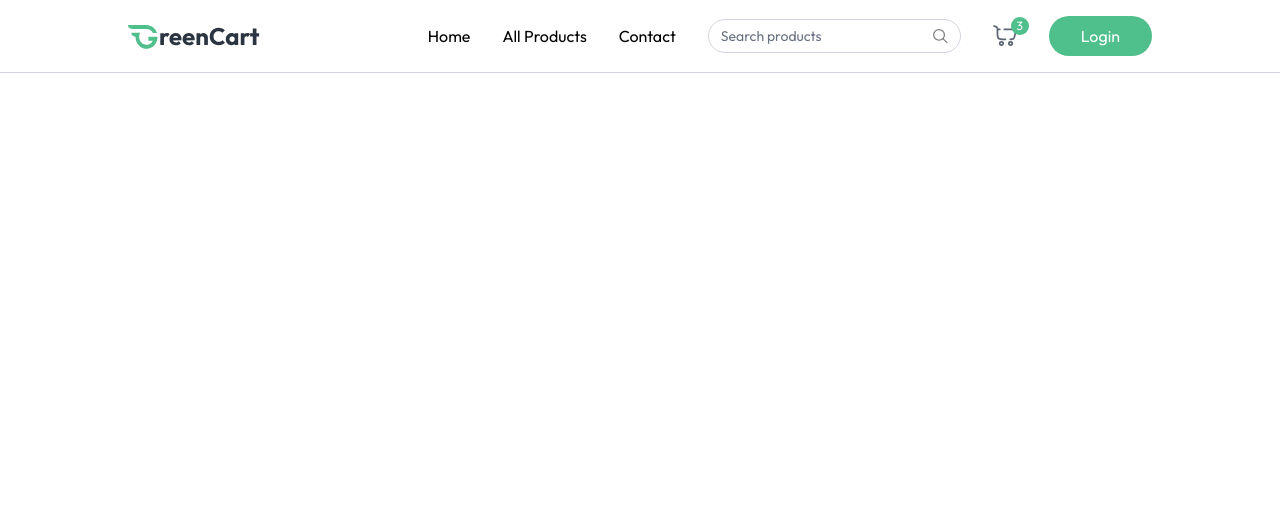
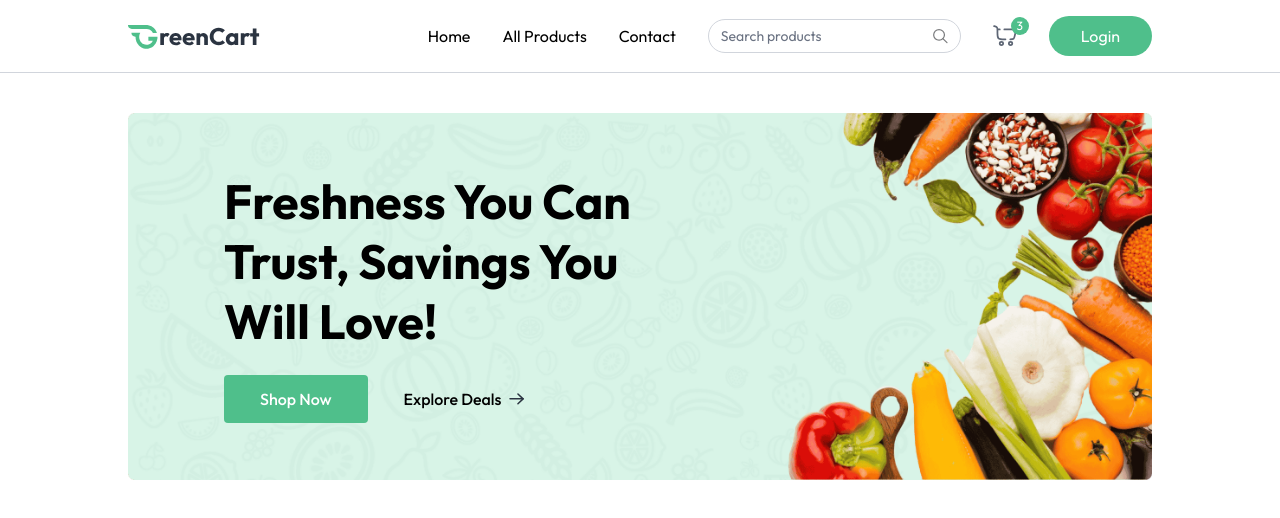
Before and after one commit to AnikaTahshin/grocery-delivery-web, a React (Vite) app: page / in a window 1280 px wide. Shown: the top 518 px of the page. Built offline with nearby package versions, Linux system fonts and the light colour scheme.

Commit message:
banner section done

```diff
--- a/src/App.jsx
+++ b/src/App.jsx
@@ -1,10 +1,18 @@
 import React from 'react'
 import Navbar from './components/Navbar'
+import Home from './pages/Home'
+import { Route, Routes, useLocation } from 'react-router-dom'
 
 const App = () => {
+  const isSellerPath = useLocation().pathname.includes('seller')
   return (
     <div>
-      <Navbar />
+     {isSellerPath ? null :  <Navbar />}
+      <div className={`${isSellerPath ? "" : "px-6 md:px-16 lg:px-24 xl:px-32" } `}>
+        <Routes>
+          <Route path="/" element={<Home />} />
+        </Routes>
+      </div>
     </div>
   )
 }
--- /dev/null
+++ b/src/components/MainBanner.jsx
@@ -0,0 +1,53 @@
+import React from "react";
+import { assets } from "../assets/assets";
+import { Link } from "react-router-dom";
+
+const MainBanner = () => {
+  return (
+    <div className="relative">
+      <img
+        src={assets.main_banner_bg}
+        alt="banner"
+        className="w-full hidden md:block"
+      />
+      <img
+        src={assets.main_banner_bg_sm}
+        alt="banner"
+        className="w-full md:hidden"
+      />
+      <div className="absolute inset-0 flex flex-col items-center md:items-start justify-end md:justify-center pb-24 md:pb-0 px-4 md:pl-18 lg:pl-24">
+        <h1 className="text-3xl md:text-4xl lg:text-5xl font-bold text-center md:text-left max-w-72 md:max-w-80 lg:max-w-105 leading-tight lg:leading-15">Freshness You Can Trust, Savings You Will Love!</h1>
+      <div className="flex items-center mt-6 font-medium">
+        <Link
+          to={"/products"}
+          className="group flex items-center gap-2 px-7 md:px-9 py-3 bg-primary hover:bg-primary-dull transition rounded text-white cursor-pointer"
+        >
+          Shop Now
+          <img
+            src={assets.white_arrow_icon}
+            className="md:hidden transition group-focus:translate-x-1"
+            alt="arrow"
+          />
+        </Link>
+
+
+
+        <Link
+          to={"/products"}
+          className="group hidden md:flex items-center gap-2 px-9 py-3 cursor-pointer"
+        >
+          Explore Deals
+          <img
+            src={assets.black_arrow_icon}
+            className="transition group-hover:translate-x-1"
+            alt="arrow"
+          />
+        </Link>
+      </div>
+      </div>
+
+    </div>
+  );
+};
+
+export default MainBanner;
--- /dev/null
+++ b/src/pages/Home.jsx
@@ -0,0 +1,13 @@
+import React from 'react'
+import MainBanner from '../components/MainBanner'
+
+const Home = () => {
+  return (
+    <div className='mt-10'>
+        <MainBanner />
+
+    </div>
+  )
+}
+
+export default Home
```
